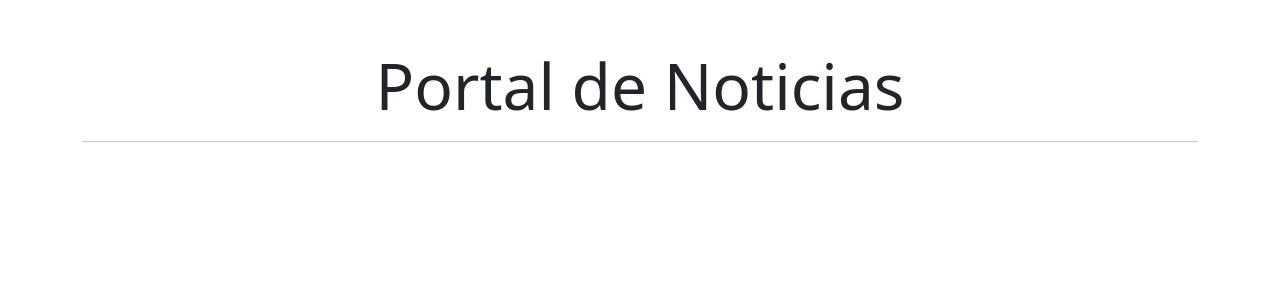
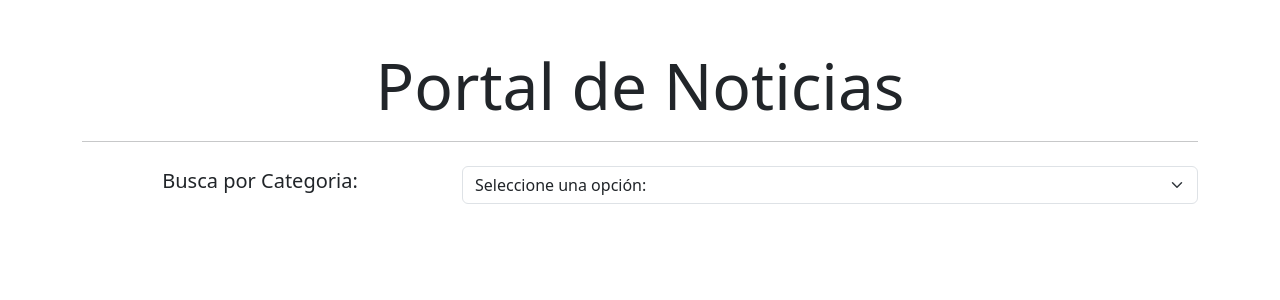
Before and after one commit to Agustin030s/webNoticiasV1, a React (Vite) app: page / in a window 1280 px wide. Shown: the top 300 px of the page. Built offline with nearby package versions, Linux system fonts and the light colour scheme.

Commit message:
se creo la interfaz del formulario de busqueda por categoria

```diff
--- a/src/App.jsx
+++ b/src/App.jsx
@@ -2,11 +2,13 @@ import { Container } from "react-bootstrap";
 import 'bootstrap/dist/css/bootstrap.min.css';
 import "./App.css";
 import Titulo from "./components/Titulo";
+import FormularioBusqueda from "./components/FormularioBusqueda";
 
 function App() {
   return (
     <Container className="my-5">
       <Titulo></Titulo>
+      <FormularioBusqueda></FormularioBusqueda>
     </Container>
   );
 }
--- a/src/components/FormularioBusqueda.jsx
+++ b/src/components/FormularioBusqueda.jsx
@@ -1,9 +1,23 @@
+import { Form, Row, Col } from "react-bootstrap";
+
 const FormularioBusqueda = () => {
-    return (
-        <section>
-
-        </section>
-    );
+  return (
+    <section className="my-4">
+      <Row>
+        <Col md="4">
+          <p className="lead text-center">Busca por Categoria: </p>
+        </Col>
+        <Col md="8">
+          <Form.Select aria-label="Seleccione una categoria">
+            <option>Seleccione una opción: </option>
+            <option value="1">One</option>
+            <option value="2">Two</option>
+            <option value="3">Three</option>
+          </Form.Select>
+        </Col>
+      </Row>
+    </section>
+  );
 };
 
 export default FormularioBusqueda;
```
